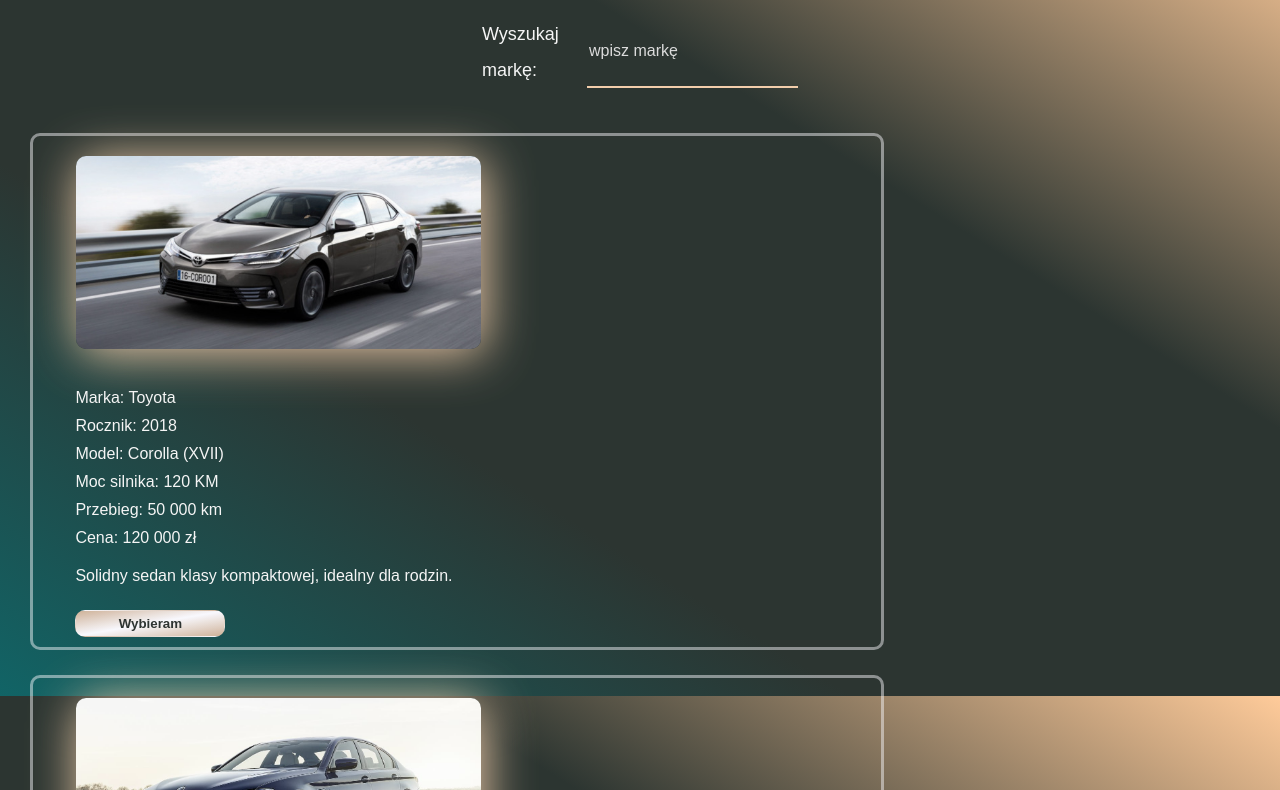
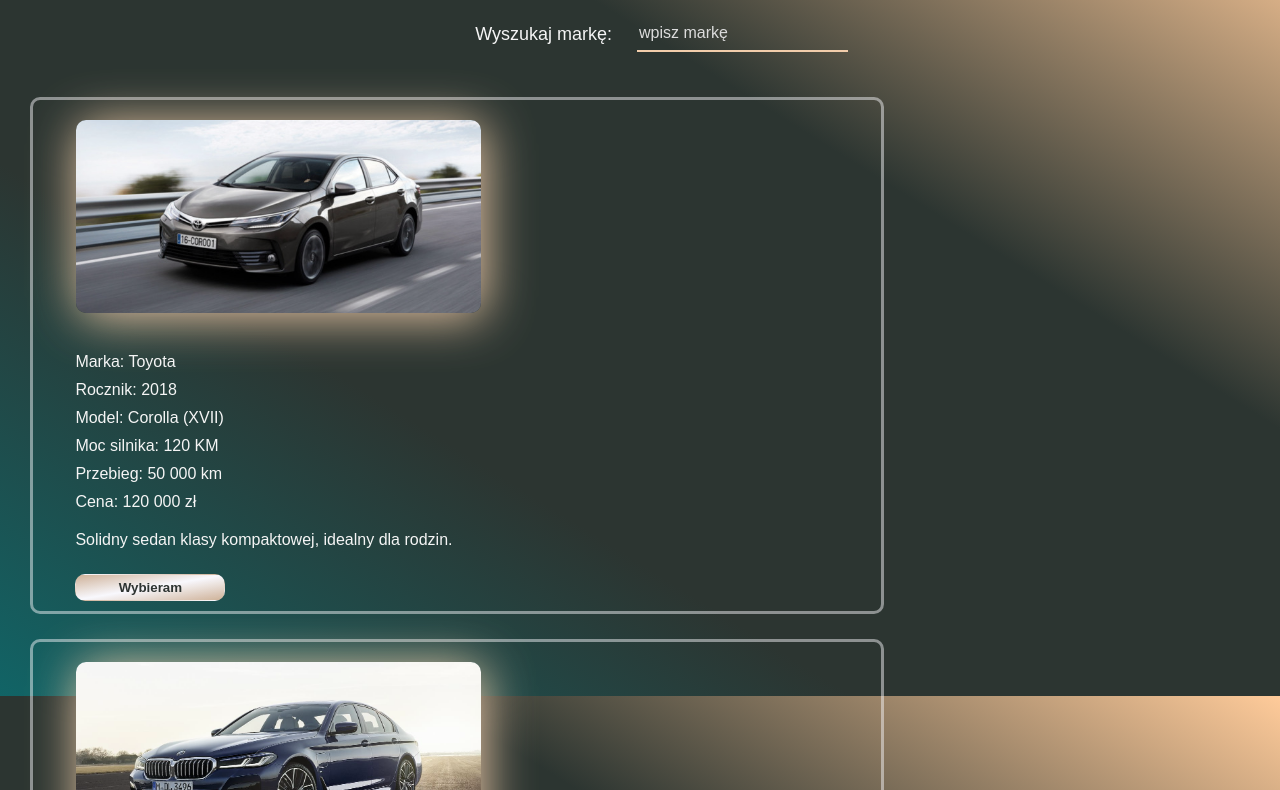
Before and after one commit to Hypnos86/CDV-JS_project, a website with bundled scripts: page index.html in a window 1280 px wide. Shown: the part 104-894 px from the top of the page. Built offline with nearby package versions, Linux system fonts and the light colour scheme.

Commit message:
change search bar label

```diff
--- a/static/style/index.css
+++ b/static/style/index.css
@@ -280,3 +280,8 @@
 #acceptBuy:hover {
   background: linear-gradient(to top, var(--main-color2), var(--main-color3));
 }
+
+.search-bar label{
+  min-width: 180px;
+  text-align: right;
+}
```
